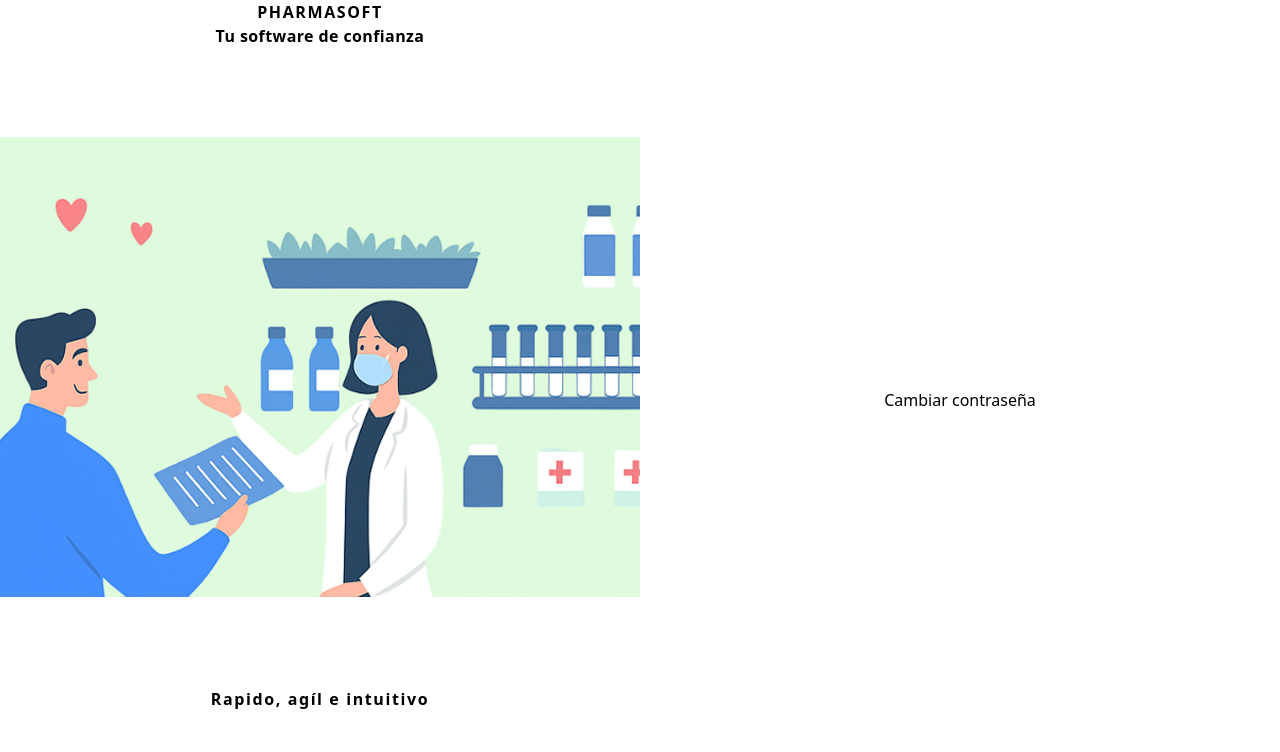
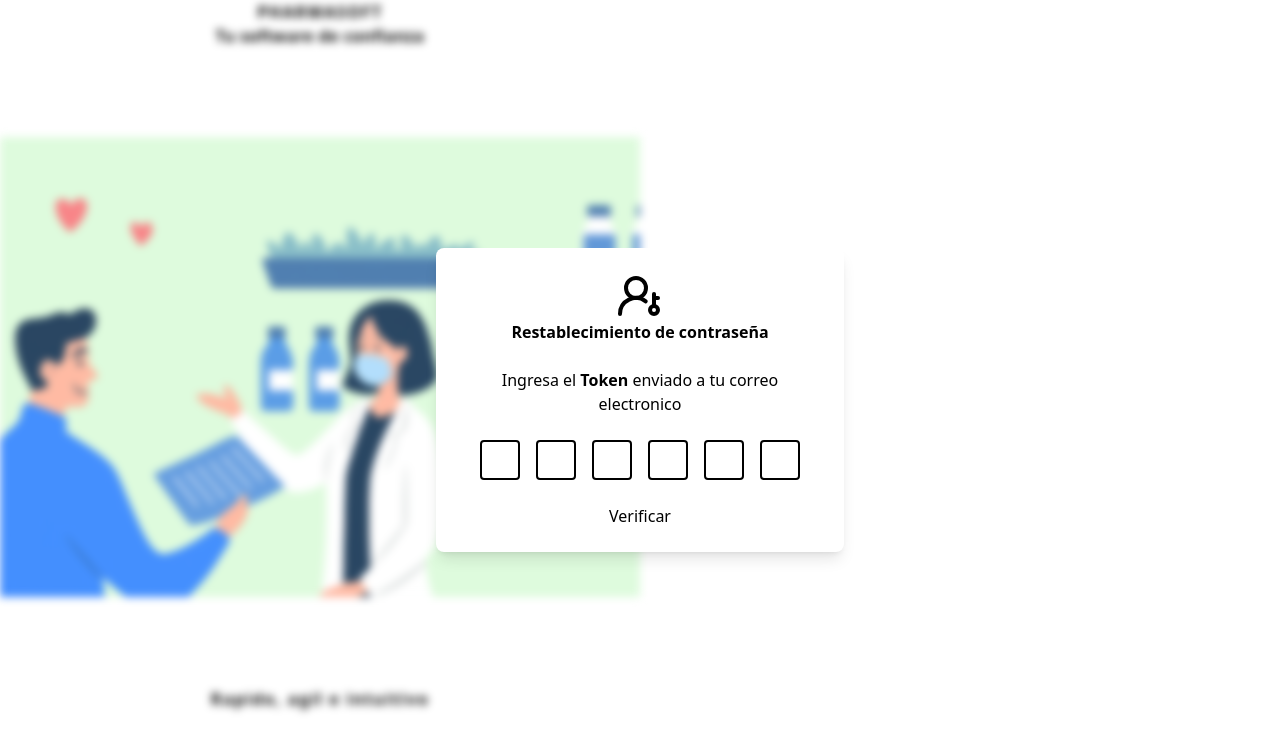
Before and after one commit to CJCPDev/proyecto-formativo-pharmasoft-sena, a React (Vite) app in the folder frontend/sena-pharmasoft/: page /reset-password in a window 1280 px wide. Shown: the top 752 px of the page. Built offline with nearby package versions, Linux system fonts and the light colour scheme; the HTML template or start-up script is replaced by a standard one.

Commit message:
feat: correccion de estilos y modificacion de componentes

```diff
--- a/frontend/sena-pharmasoft/src/features/users/components/LoginForm.jsx
+++ b/frontend/sena-pharmasoft/src/features/auth/components/LoginForm.jsx
@@ -8,7 +8,6 @@ export default function LoginForm(){
 
     return(
         <div>
-            {/* Formulario para crear el usuario */}
             <form className="
             px-6 py-12
             grid grid-cols-1 gap-6
@@ -37,10 +36,9 @@ export default function LoginForm(){
             <Link to="/forgot-password" className="text-info-regular text-center underline text-secondary text-brand-hover hover:font-extrabold">
               ¿Olvidaste tu contraseña?
             </Link>
-                {/* Actions */}
                 <div className= "flex items-center justify-center gap-12">
                     <Button
-                        type="submit"
+                        href='/'
                         variant = "secondary"
                         size = "md"
                     >
--- /dev/null
+++ b/frontend/sena-pharmasoft/src/features/auth/components/TokenValidation.jsx
@@ -0,0 +1,21 @@
+
+
+
+export default function TokenValidation(){
+
+
+    return (
+        <div className="grid grid-rows-1">
+            <div className="flex">
+                <div className="grid grid-cols-6 gap-4">
+                    <input type="text" className="w-10 h-10 border-2 border-brand-hover rounded-sm p-3 text-main text-2xl"/>
+                    <input type="text" className="w-10 h-10 border-2 border-brand-hover rounded-sm p-3 text-main text-2xl"/>
+                    <input type="text" className="w-10 h-10 border-2 border-brand-hover rounded-sm p-3 text-main text-2xl"/>
+                    <input type="text" className="w-10 h-10 border-2 border-brand-hover rounded-sm p-3 text-main text-2xl"/>
+                    <input type="text" className="w-10 h-10 border-2 border-brand-hover rounded-sm p-3 text-main text-2xl"/>
+                    <input type="text" className="w-10 h-10 border-2 border-brand-hover rounded-sm p-3 text-main text-2xl"/>
+                </div>
+            </div>
+        </div>
+    )
+}
--- /dev/null
+++ b/frontend/sena-pharmasoft/src/features/auth/pages/ForgotPasswordPage.jsx
@@ -0,0 +1,41 @@
+import Input from "@/shared/components/Input";
+import Button from '@/shared/components/Button'
+import { LockKeyhole } from "lucide-react";
+import { Link } from "react-router-dom";
+
+
+export default function ForgotPasswordPage(){
+
+
+    return(
+        <div className="absolute inset-0 flex items-center justify-center z-10">
+            <div className="bg-white w-102 p-6 rounded-lg shadow-lg">
+                <form >
+                    <div className="grid text-main justify-items-center text-main">
+                        <LockKeyhole className="flex items-center h-12 w-12 stroke-brand-hover"/>
+                        <h1 className="text-brand-hover font-extrabold text-general-title">Recuperar contraseña</h1>
+                        <p className="text-secondary text-info-general text-center font-semibold py-6">Por favor ingrese el correo electrónico registrado para restablecer la contraseña.</p>
+                    </div>
+                    <div className="grid justify-items-center gap-6">
+                        <Input
+                        type='email'
+                        placeholder='Correo electronico'
+
+                        />
+                        <Link
+                        to = '/reset-password'
+                        className="bg-brand-soft"
+                        >Recuperar</Link>
+{/*                         <Button
+                        variant = 'secondary'
+                        size = 'md'
+                        type='submit'
+                        >
+                            Enviar token
+                        </Button> */}
+                    </div>
+                </form>
+            </div>
+        </div>
+    )
+}
--- /dev/null
+++ b/frontend/sena-pharmasoft/src/features/auth/pages/LoginPage.jsx
@@ -0,0 +1,15 @@
+import Input from "@/shared/components/Input";
+import Button from "@/shared/components/Button";
+import { Link } from "react-router-dom";
+import LoginForm from "../components/LoginForm";
+
+
+export default function LoginPage(){
+
+
+    return(
+        <div>
+            <LoginForm/>
+        </div>
+    )
+}
--- /dev/null
+++ b/frontend/sena-pharmasoft/src/features/auth/pages/ResetPasswordPage.jsx
@@ -0,0 +1,38 @@
+import Input from "@/shared/components/Input";
+import Button from '@/shared/components/Button'
+import { UserRoundKey } from "lucide-react";
+import { Link } from "react-router-dom";
+import TokenValidation from "../components/TokenValidation";
+
+export default function ResetPasswordPage(){
+
+
+    return(
+        <div className="absolute inset-0 flex items-center justify-center z-10">
+            <div className="bg-white w-102 p-6 rounded-lg shadow-lg">
+                <form >
+                    <div className="grid text-main justify-items-center text-main">
+                        <UserRoundKey className="flex items-center h-12 w-12 stroke-brand-hover"/>
+                        <h1 className="text-brand-hover font-extrabold text-info-general">Restablecimiento de contraseña</h1>
+                        <p className="text-secondary text-info-general text-center font-light py-6">Ingresa el <strong className="font-bold">Token</strong> enviado a tu correo electronico</p>
+                    </div>
+                    <div className="grid justify-items-center gap-6">
+                        <TokenValidation/>
+
+                        <Link
+                        to = '/reset-password'
+                        className="bg-brand-soft"
+                        >Verificar</Link>
+{/*                         <Button
+                        variant = 'secondary'
+                        size = 'md'
+                        type='submit'
+                        >
+                            Validar
+                        </Button> */}
+                    </div>
+                </form>
+            </div>
+        </div>
+    )
+}
--- a/frontend/sena-pharmasoft/src/features/users/components/ForgetPassword.jsx
+++ /dev/null
@@ -1,29 +0,0 @@
-import { Outlet } from "react-router-dom"
-import AuthLayout from "../../../shared/layout/AuthLayout"
-import Input from "@/shared/components/Input";
-import Button from '@/shared/components/Button'
-
-export default function ForgetPassword(){
-
-
-    return(
-        <div className="absolute inset-x-150 z-10 bg-white w-100 h-100 text-center">
-            <form>
-                <div className="grid gap-6 text-main" >
-                    <h1 className="text-brand-hover font-extrabold text-general-title">Recuperar contraseña</h1>
-                    <p>Por favor ingrese el correo electrónico registrado para restablecer la contraseña.</p>
-                </div>
-                <Input
-                type='email'
-                />
-                <Button
-                variant = 'secondary'
-                size = 'md'
-                type='submit'
-                >
-                    Enviar token
-                </Button>
-            </form>
-        </div>
-    )
-}
--- a/frontend/sena-pharmasoft/src/shared/layout/AuthLayout.jsx
+++ b/frontend/sena-pharmasoft/src/shared/layout/AuthLayout.jsx
@@ -1,18 +1,30 @@
 import authBg from "../../assets/images/background.webp"
-import { Outlet} from "react-router-dom"
+import { Outlet, useLocation} from "react-router-dom"
 
 
 export default function AuthLayout (){
 
+    const blurPages = [
+        '/forgot-password',
+        '/reset-password'
+    ]
+
+    const location = useLocation();
+    const isblur = blurPages.includes(location.pathname)
+
     return (
         <div className="h-screen grid grid-cols-2 font-main">
-            <div className="grid h-full w-full bg-brand-soft">
+            <div className={`grid h-full w-full bg-brand-soft
+            ${
+                isblur ? 'blur-xs scale-100' : ''
+            }
+            `}>
                 <section className="text-center">
                     <h1 className="text-big-title text-brand-hover font-extrabold tracking-widest">PHARMASOFT</h1>
                     <h2 className="text-small-text text-brand-hover font-semibold tracking-wide">Tu software de confianza</h2>
                 </section>
                 <section
-                    className="h-115 bg-center"
+                    className='h-115 bg-center'
                     style={
                         {
                             backgroundImage: `url(${authBg})`
--- a/frontend/sena-pharmasoft/src/styles/global.css
+++ b/frontend/sena-pharmasoft/src/styles/global.css
@@ -10,6 +10,7 @@
     --color-brand-hover:var(--semantic-brand-hover);
     --color-brand-soft: var(--semantic-brand-soft);
     --color-brand-softv2: var(--semantic-brand-soft-v2);
+    --color-brand-fort: var(--semantic-brand-fort);
 
     --color-backgraund: var(--semantic-primary-50);
     --color-surface: var(--semantic-surface);
```
Also changed, not shown: frontend/sena-pharmasoft/src/app/router/router.jsx (+17 -12 lines).
